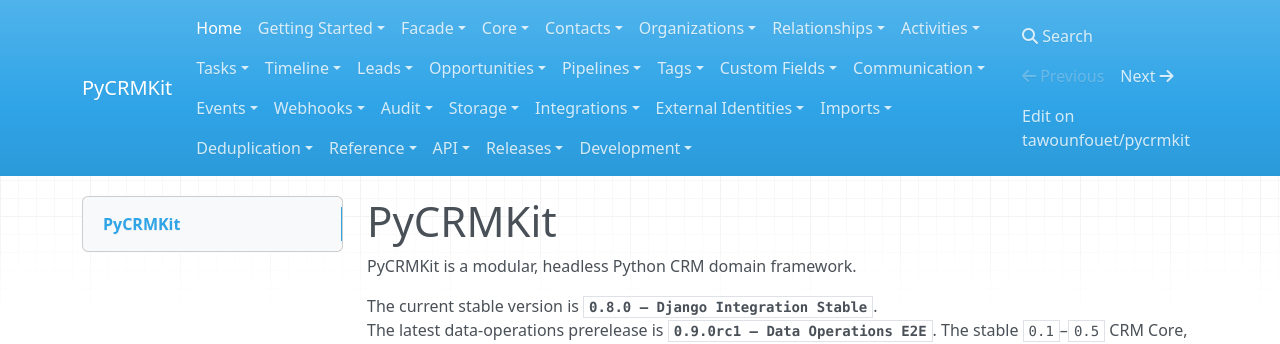
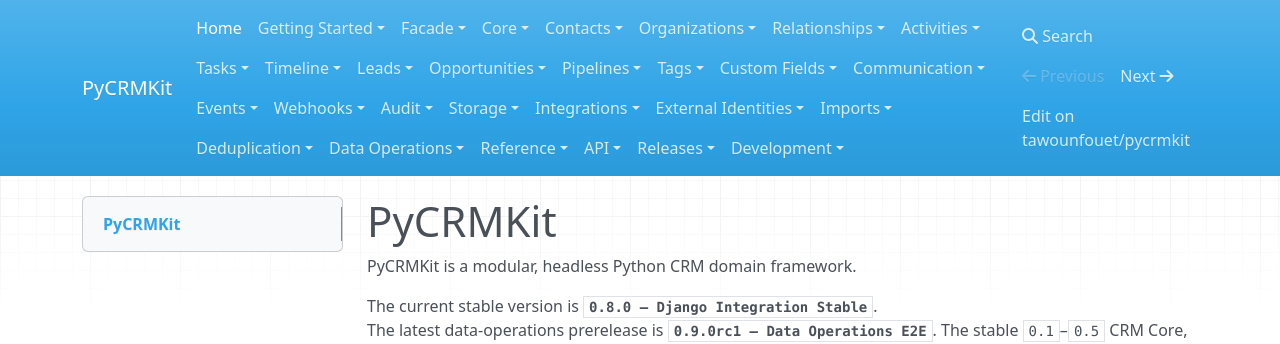
Before and after one commit to tawounfouet/pycrmkit, an MkDocs documentation site: the page built from docs/index.md, in a window 1280 px wide. Shown: the top 344 px of the page. Built offline with MkDocs 1.6.1, drawn with Linux system fonts in a browser that asks for light colours; nearby versions of some CDN libraries.

Commit message:
docs(nav): add Data Operations E2E and 0.9.0rc1

```diff
--- a/mkdocs.yml
+++ b/mkdocs.yml
@@ -76,6 +76,8 @@
   - Deduplication:
       - Overview: dedup/index.md
       - Merge: dedup/merge.md
+  - Data Operations:
+      - E2E Qualification: data_operations/e2e.md
   - Reference:
       - Compatibility: reference/compatibility.md
   - API:
@@ -128,6 +130,7 @@
       - 0.9.0b1 CSV / JSON / JSONL: releases/0.9.0b1.md
       - 0.9.0b2 Deduplication: releases/0.9.0b2.md
       - 0.9.0b3 Merge: releases/0.9.0b3.md
+      - 0.9.0rc1 Data Operations E2E: releases/0.9.0rc1.md
   - Development:
       - Contributing: development/contributing.md
       - Testing: development/testing.md
```
